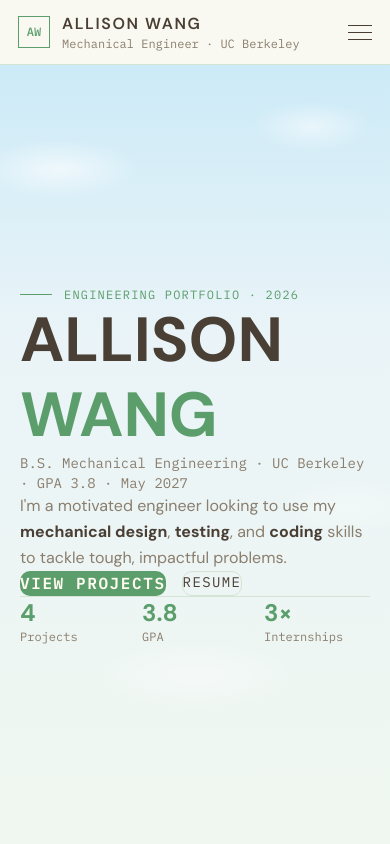
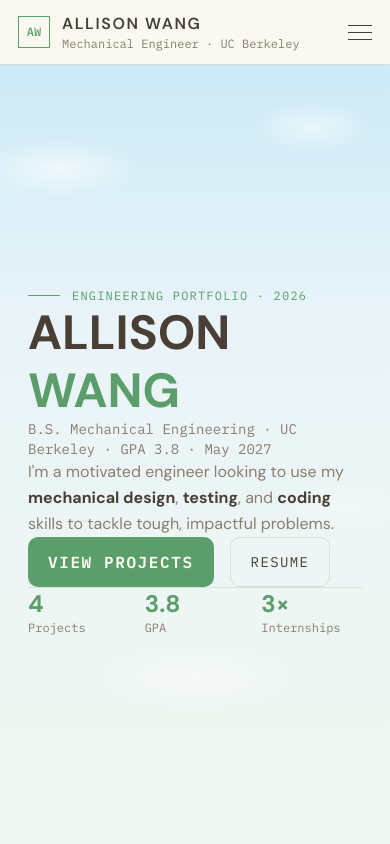
Before and after one commit to alliwang73/portfolio, a React (Vite) app: page / in a window 390 px wide. Shown: the top 844 px of the page. Built offline with nearby package versions, Linux system fonts and the light colour scheme.

Commit message:
Refine spacing and remove hero intro animation

```diff
--- a/src/App.tsx
+++ b/src/App.tsx
@@ -274,7 +274,6 @@ export default function App() {
   const [formState, setFormState] = useState({ name: "", email: "", message: "" });
   const [submitted, setSubmitted] = useState(false);
   const [carouselIndex, setCarouselIndex] = useState<number | null>(null);
-  const [heroIntro, setHeroIntro] = useState(true);
 
   const carouselOpen = carouselIndex !== null;
 
@@ -302,11 +301,6 @@ export default function App() {
     };
     window.addEventListener("scroll", handleScroll, { passive: true });
     return () => window.removeEventListener("scroll", handleScroll);
-  }, []);
-
-  useEffect(() => {
-    const t = setTimeout(() => setHeroIntro(false), 2800);
-    return () => clearTimeout(t);
   }, []);
 
   useEffect(() => {
@@ -378,7 +372,7 @@ export default function App() {
             ))}
             <a
               href="mailto:alwsanjose@gmail.com"
-              className="font-mono text-xs uppercase tracking-widest px-4 py-2"
+              className="site-button font-mono text-xs uppercase tracking-widest"
               style={{
                 background: "var(--primary)",
                 color: "var(--primary-foreground)",
@@ -469,18 +463,7 @@ export default function App() {
                 </span>
               </div>
 
-              {heroIntro ? (
-                <div className="hero-intro">
-                  <div className="intro-text">
-                    <span className="word">Hi, </span>
-                    <span className="word">I'm </span>
-                    <span className="word">Allison </span>
-                    <span className="word">Wang</span>
-                  </div>
-                  <div className="intro-wave">👋</div>
-                </div>
-              ) : (
-                <div className="hero-content-reveal">
+              <div>
                 <h1 className="font-display font-black leading-none mb-3" style={{ fontSize: "clamp(3rem, 8vw, 5.5rem)" }}>
                   <span className="block" style={{ color: "var(--foreground)" }}>ALLISON</span>
                   <span className="block" style={{ color: "var(--primary)" }}>WANG</span>
@@ -494,12 +477,11 @@ export default function App() {
                   I'm a motivated engineer looking to use my <strong style={{ color: "var(--foreground)" }}>mechanical design</strong>, <strong style={{ color: "var(--foreground)" }}>testing</strong>, and <strong style={{ color: "var(--foreground)" }}>coding</strong> skills to tackle tough, impactful problems.
                 </p>
               </div>
-              )}
 
               <div className="flex flex-wrap gap-4">
                 <button
                   onClick={() => scrollTo("Projects")}
-                  className="font-mono text-sm uppercase tracking-widest px-6 py-3"
+                  className="site-button font-mono text-sm uppercase tracking-widest"
                   style={{
                     background: "var(--primary)",
                     color: "var(--primary-foreground)",
@@ -513,7 +495,7 @@ export default function App() {
                 </button>
                <a
                 href="/AllisonWang_CV.pdf"
-                className="font-mono text-sm uppercase tracking-widest px-6 py-3 transition-colors"
+                className="site-button font-mono text-sm uppercase tracking-widest transition-colors"
                 style={{
                   background: "transparent",
                   color: "var(--foreground)",
@@ -895,7 +877,7 @@ export default function App() {
                   </div>
                   <button
                     type="submit"
-                    className="font-mono text-sm uppercase tracking-widest px-6 py-3 hover:opacity-90 transition-opacity"
+                    className="site-button font-mono text-sm uppercase tracking-widest hover:opacity-90 transition-opacity"
                     style={{
                       background: "var(--primary)",
                       color: "var(--primary-foreground)",
--- a/src/index.css
+++ b/src/index.css
@@ -106,6 +106,16 @@ a {
 
 .font-heading {
   font-family: var(--font-heading);
+}
+
+.site-button {
+  min-height: 48px;
+  display: inline-flex;
+  align-items: center;
+  justify-content: center;
+  padding: 14px 22px !important;
+  line-height: 1.2;
+  white-space: nowrap;
 }
 
 body {
@@ -611,6 +621,21 @@ body {
   overflow: hidden;
 }
 
+section > .max-w-7xl {
+  padding-left: 32px;
+  padding-right: 32px;
+}
+
+.full-section > .max-w-7xl {
+  padding-top: 8rem;
+  padding-bottom: 8rem;
+}
+
+#home > .max-w-7xl {
+  padding-top: 9rem;
+  padding-bottom: 9rem;
+}
+
 /* Keep the desktop composition intact while giving narrow screens room to breathe. */
 @media (max-width: 767px) {
   .full-section {
@@ -623,19 +648,20 @@ body {
   }
 
   section > .max-w-7xl {
-    padding-left: 20px;
-    padding-right: 20px;
-    padding-top: 72px;
-    padding-bottom: 72px;
+    padding-left: 28px;
+    padding-right: 28px;
+    padding-top: 88px;
+    padding-bottom: 88px;
   }
 
   #home > .max-w-7xl {
-    padding-top: 88px;
-    padding-bottom: 64px;
+    padding-top: 104px;
+    padding-bottom: 88px;
   }
 
-  .hero-intro {
-    min-height: 150px;
+  .site-button {
+    min-height: 50px;
+    padding: 15px 20px !important;
   }
 
   .hero-intro .intro-text {
```
Lines whose indentation alone changed are shown as unchanged.
